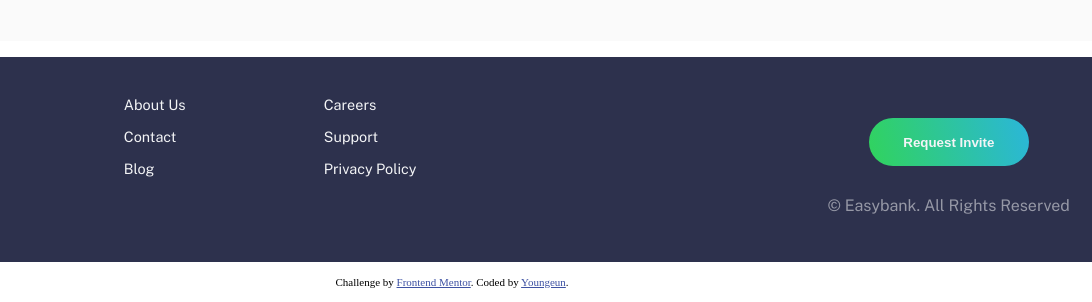
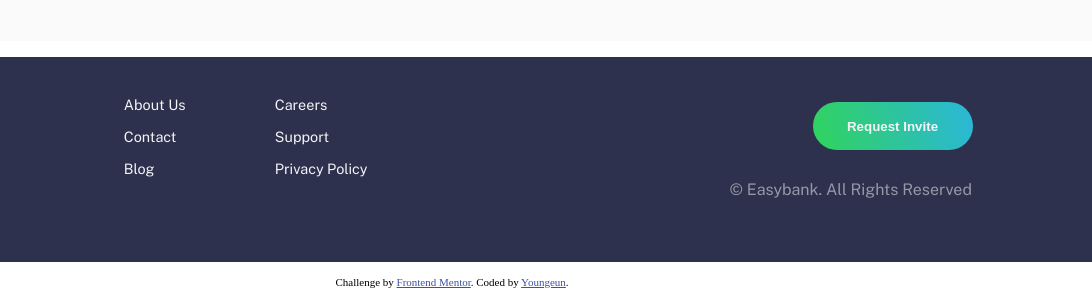
Before and after one commit to JYoungeun/Easybank-Landing-Page, a plain HTML site: page index.html in a window 1280 px wide. Shown: the part 1760-2062 px from the top of the page, 188-1280 px from the left. Drawn offline with nearby package versions, Linux system fonts and the light colour scheme.

Commit message:
footer button and rights

```diff
--- a/styles.css
+++ b/styles.css
@@ -433,6 +433,15 @@ footer {
     }
 
     .footer-button-and-rights {
-        margin: 0 0 0 20rem;
+        margin: -1rem 0 0 20rem;
+        width: 32rem;
+    }
+
+    .footer-button {
+        margin-right: 3.5rem;
+    }
+
+    .footer-rights {
+        text-align: left;
     }
 }
```
